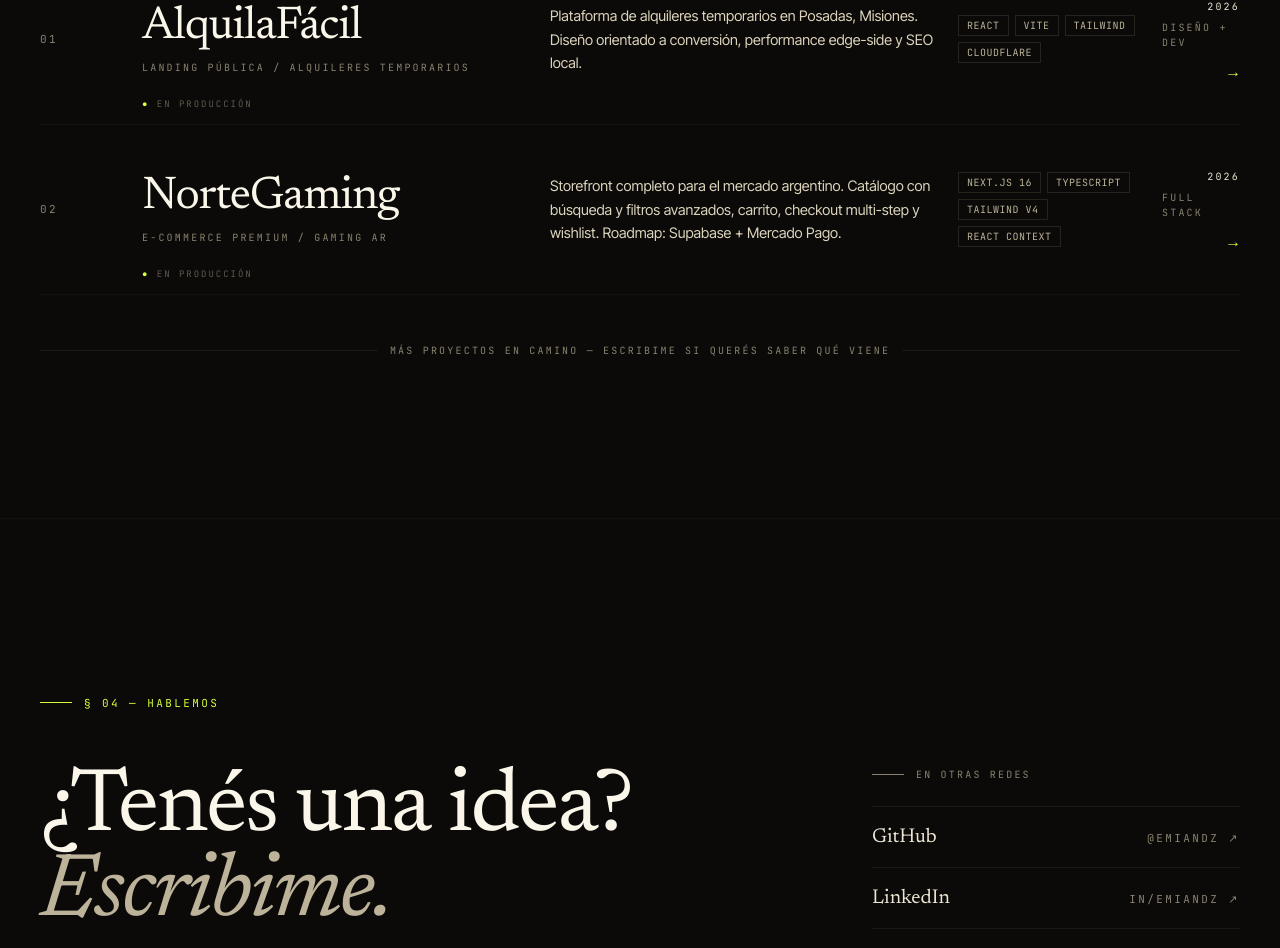
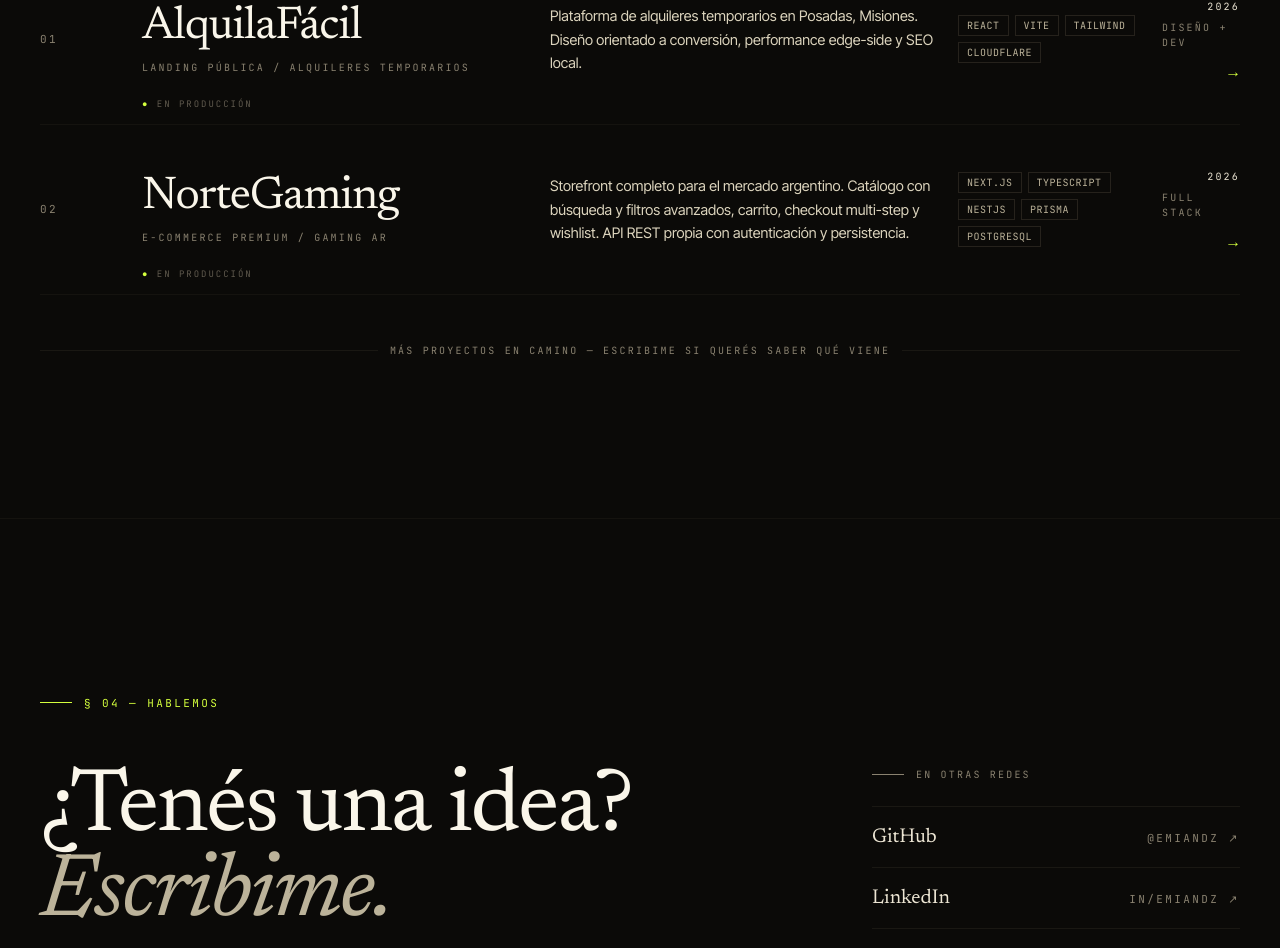
Before and after one commit to EmiAndz/Portfolio, a React (Vite) app: page / in a window 1280 px wide. Shown: the part 3247-4195 px from the top of the page. Built offline with nearby package versions, Linux system fonts and the light colour scheme.

Commit message:
NorteGaming: stack real (Next.js + TS frontend, NestJS + Prisma + PostgreSQL backend)

```diff
--- a/src/i18n/dictionary.js
+++ b/src/i18n/dictionary.js
@@ -83,8 +83,8 @@ export const dict = {
           title: 'NorteGaming',
           subtitle: 'E-commerce premium / Gaming AR',
           description:
-            'Storefront completo para el mercado argentino. Catálogo con búsqueda y filtros avanzados, carrito, checkout multi-step y wishlist. Roadmap: Supabase + Mercado Pago.',
-          stack: ['Next.js 16', 'TypeScript', 'Tailwind v4', 'React Context'],
+            'Storefront completo para el mercado argentino. Catálogo con búsqueda y filtros avanzados, carrito, checkout multi-step y wishlist. API REST propia con autenticación y persistencia.',
+          stack: ['Next.js', 'TypeScript', 'NestJS', 'Prisma', 'PostgreSQL'],
           year: '2026',
           role: 'Full Stack',
           status: 'En producción',
@@ -194,8 +194,8 @@ export const dict = {
           title: 'NorteGaming',
           subtitle: 'Premium e-commerce / Gaming AR',
           description:
-            'Full storefront for the Argentine market. Catalog with advanced search and filtering, cart, multi-step checkout, and wishlist. Roadmap: Supabase + Mercado Pago.',
-          stack: ['Next.js 16', 'TypeScript', 'Tailwind v4', 'React Context'],
+            'Full storefront for the Argentine market. Catalog with advanced search and filtering, cart, multi-step checkout, and wishlist. Custom REST API with authentication and persistence.',
+          stack: ['Next.js', 'TypeScript', 'NestJS', 'Prisma', 'PostgreSQL'],
           year: '2026',
           role: 'Full Stack',
           status: 'Shipped',
```
